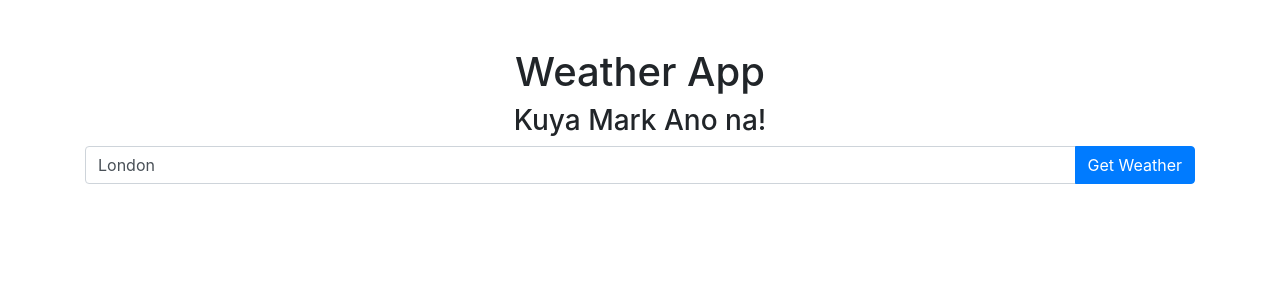
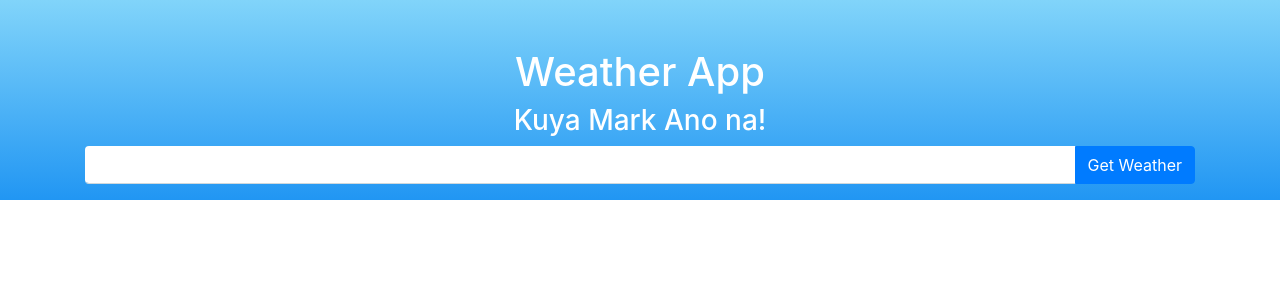
Before and after one commit to markkalalo/weather-app-vuejs, a Vue app: page / in a window 1280 px wide. Shown: the top 300 px of the page. Built offline with nearby package versions, Linux system fonts and the light colour scheme.

Commit message:
Update the UI

```diff
--- a/public/index.html
+++ b/public/index.html
@@ -7,6 +7,7 @@
     <link rel="icon" href="<%= BASE_URL %>favicon.ico">
     <title><%= htmlWebpackPlugin.options.title %></title>
     <link href="https://maxcdn.bootstrapcdn.com/bootstrap/4.5.2/css/bootstrap.min.css" rel="stylesheet">
+    <link href="https://cdnjs.cloudflare.com/ajax/libs/font-awesome/4.7.0/css/font-awesome.min.css" rel="stylesheet">
   </head>
   <body>
     <noscript>
--- a/src/components/WeatherComponent.vue
+++ b/src/components/WeatherComponent.vue
@@ -70,7 +70,7 @@
             params: {
               q: this.city,
               units: 'metric',
-              appid: ' API KEY HERE '
+              appid: '9db2f327231c51dbcc175921eb36bea7'
             }
           });
 
--- a/src/components/WeatherDisplay.vue
+++ b/src/components/WeatherDisplay.vue
@@ -65,3 +65,105 @@
     }
   };
   </script>
+  <style>
+  body {
+    color: #fff;
+    overflow-x: hidden;
+    height: 100%;
+    background-image: linear-gradient(#81D4FA, #2196F3);
+    background-repeat: no-repeat;
+}
+.card{
+  background: bottom;
+}
+
+.card0 {
+    width: 94%;
+}
+
+.card1 {
+    background-image: linear-gradient(#2196F3, #81D4FA);
+    padding: 30px 20px 30px 50px;
+}
+
+.image {
+    width: 300px;
+    height: 300px;
+}
+
+.large-font {
+    font-size: 70px;
+    font-family: Arial;
+}
+
+.fa-sun-o {
+    font-size: 22px;
+}
+
+.card2 {
+    background-color: #607D8B;
+    padding: 0px 0px 40px 40px;
+}
+
+input {
+    background-color: #607D8B;
+    padding: 24px 0px 12px 0px !important;
+    width: 80%;
+    box-sizing: border-box;
+    border: none !important;
+    border-bottom: 1px solid #CFD8DC !important;
+    font-size: 16px !important;
+    color: #fff !important;
+}
+
+input:focus {
+    -moz-box-shadow: none !important;
+    -webkit-box-shadow: none !important;
+    box-shadow: none !important;
+    border-bottom: 1px solid #fff !important;
+    outline-width: 0;
+    font-weight: 400;
+}
+
+::placeholder {
+    color: #B0BEC5 !important;
+    opacity: 1;
+}
+
+:-ms-input-placeholder {
+    color: #B0BEC5 !important;
+}
+
+::-ms-input-placeholder {
+    color: #B0BEC5 !important;
+}
+
+.fa-search {
+    color: #607D8B;
+    background-color: #E1F5FE;
+    font-size: 20px;
+    padding: 20px;
+    width: 20%;
+    cursor: pointer;
+}
+
+.light-text {
+    color: #B0BEC5;
+}
+
+.suggestion:hover {
+    color: #fff;
+    cursor: pointer;
+}
+
+.line {
+    height: 1px;
+    background-color: #B0BEC5;
+}
+
+@media screen and (max-width: 500px) {
+    .card1 {
+        padding-left: 26px;
+    }
+}
+  </style>
```
